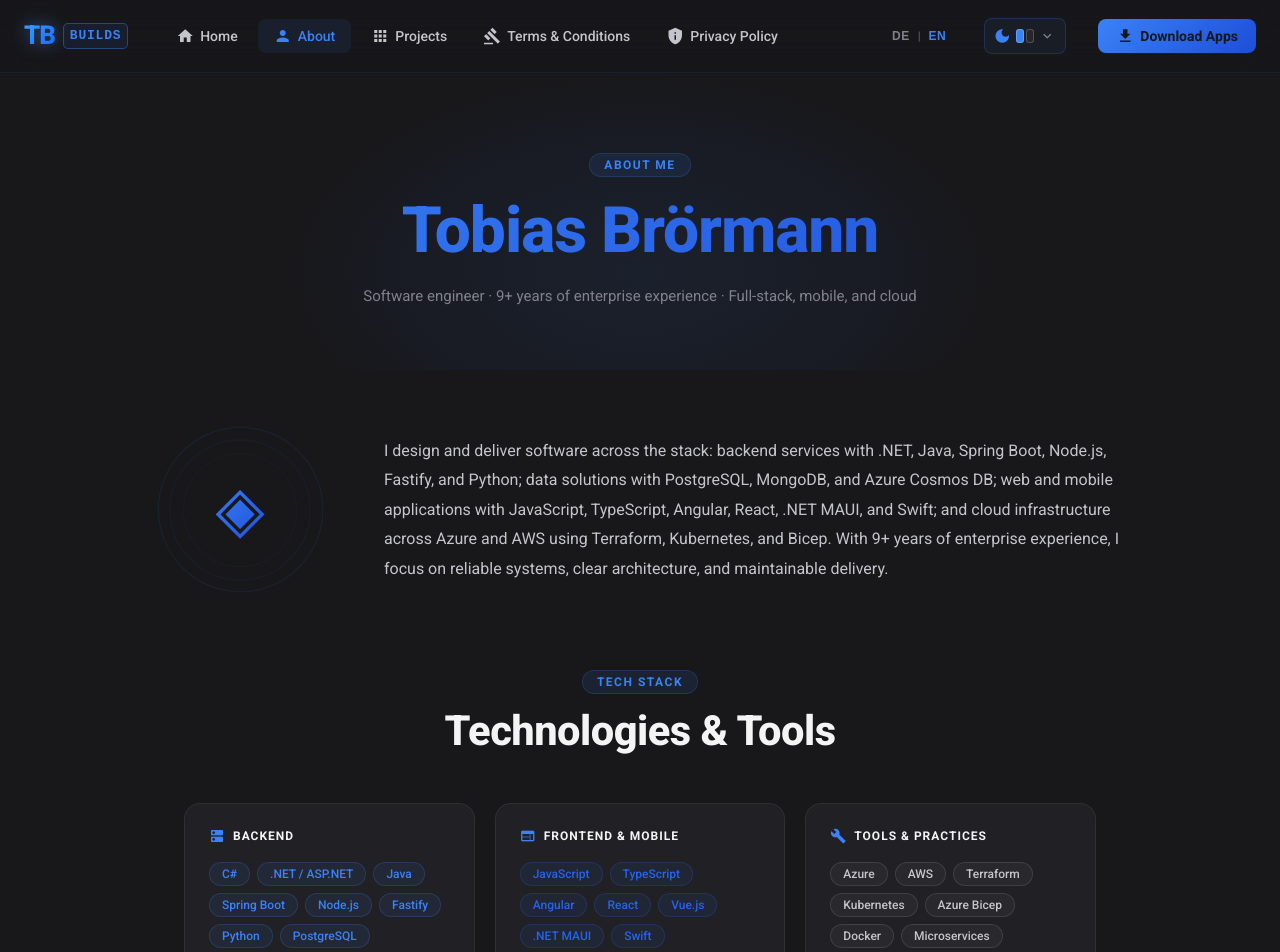
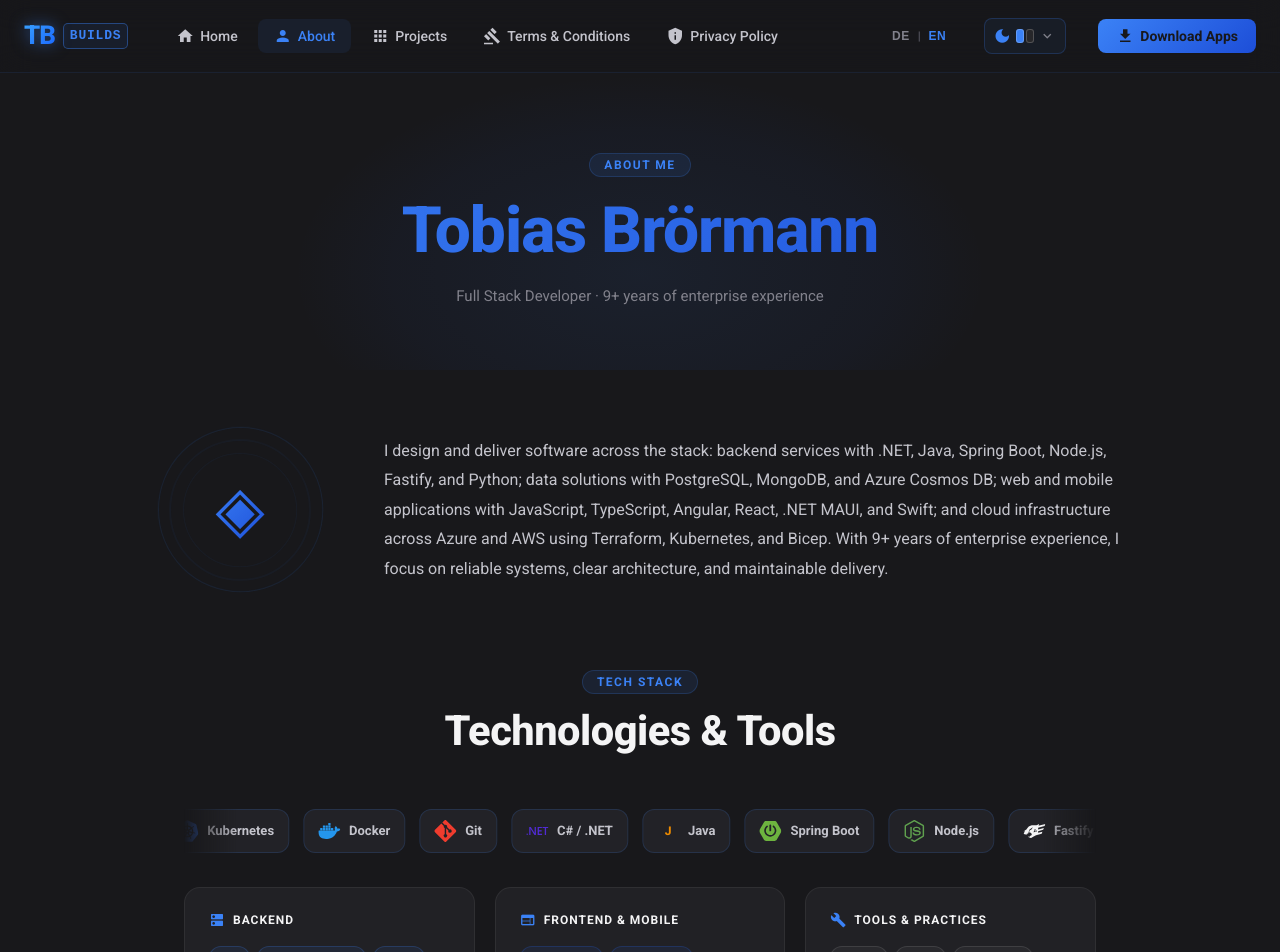
Before and after one commit to getOne21/MyPortfolioWebApp, an Angular app: page /en/about in a window 1280 px wide. Shown: the top 952 px of the page. Built offline with nearby package versions, Linux system fonts and the light colour scheme.

Commit message:
Add animated technology logo marquee to About section with accessibility support and reduced motion handling

```diff
--- a/package.json
+++ b/package.json
@@ -41,6 +41,7 @@
     "@fontsource/material-icons": "5.3.0",
     "@fontsource/roboto": "5.3.0",
     "rxjs": "~7.8.0",
+    "simple-icons": "16.35.0",
     "tslib": "^2.3.0",
     "zone.js": "~0.15.0"
   },
--- a/src/app/i18n/de.ts
+++ b/src/app/i18n/de.ts
@@ -135,12 +135,13 @@
     hero: {
       tag: 'Über mich',
       title: 'Tobias Brörmann',
-      subtitle: 'Softwareentwickler · Über 9 Jahre Enterprise-Erfahrung · Full-Stack, Mobile und Cloud',
+      subtitle: 'Full-Stack-Entwickler · Über 9 Jahre Enterprise-Erfahrung',
     },
     bio: 'Ich konzipiere und entwickle Software über den gesamten Stack hinweg: Backend-Dienste mit .NET, Java, Spring Boot, Node.js, Fastify und Python; Datenlösungen mit PostgreSQL, MongoDB und Azure Cosmos DB; Web- und Mobile-Apps mit JavaScript, TypeScript, Angular, React, .NET MAUI und Swift; sowie Cloud-Infrastruktur auf Azure und AWS mit Terraform, Kubernetes und Bicep. Mit über neun Jahren Enterprise-Erfahrung lege ich den Schwerpunkt auf zuverlässige Systeme, klare Architekturen und wartbare Lösungen.',
     stack: {
       tag: 'Tech-Stack',
       title: 'Technologien & Werkzeuge',
+      logoStripLabel: 'Technologie-Logos',
       backendTitle: 'Backend',
       frontendTitle: 'Frontend & Mobile',
       toolsTitle: 'Tools & Methoden',
--- a/src/app/i18n/en.ts
+++ b/src/app/i18n/en.ts
@@ -135,12 +135,13 @@
     hero: {
       tag: 'About Me',
       title: 'Tobias Brörmann',
-      subtitle: 'Software engineer · 9+ years of enterprise experience · Full-stack, mobile, and cloud',
+      subtitle: 'Full Stack Developer · 9+ years of enterprise experience',
     },
     bio: 'I design and deliver software across the stack: backend services with .NET, Java, Spring Boot, Node.js, Fastify, and Python; data solutions with PostgreSQL, MongoDB, and Azure Cosmos DB; web and mobile applications with JavaScript, TypeScript, Angular, React, .NET MAUI, and Swift; and cloud infrastructure across Azure and AWS using Terraform, Kubernetes, and Bicep. With 9+ years of enterprise experience, I focus on reliable systems, clear architecture, and maintainable delivery.',
     stack: {
       tag: 'Tech Stack',
       title: 'Technologies & Tools',
+      logoStripLabel: 'Technology logos',
       backendTitle: 'Backend',
       frontendTitle: 'Frontend & Mobile',
       toolsTitle: 'Tools & Practices',
--- a/src/app/i18n/translations.model.ts
+++ b/src/app/i18n/translations.model.ts
@@ -100,7 +100,7 @@
   about: {
     hero: { tag: string; title: string; subtitle: string };
     bio: string;
-    stack: { tag: string; title: string; backendTitle: string; frontendTitle: string; toolsTitle: string };
+    stack: { tag: string; title: string; logoStripLabel: string; backendTitle: string; frontendTitle: string; toolsTitle: string };
     cta: { title: string; body: string; btn: string };
   };
 
--- a/src/app/pages/about/about.html
+++ b/src/app/pages/about/about.html
@@ -34,6 +34,32 @@
       <div class="section-header">
         <span class="section-tag">{{ t().about.stack.tag }}</span>
         <h2>{{ t().about.stack.title }}</h2>
+      </div>
+
+      <div
+        class="tech-marquee"
+        [class.reduced-motion]="reducedMotion()"
+        role="region"
+        [attr.aria-label]="t().about.stack.logoStripLabel"
+      >
+        <div class="tech-marquee-track">
+          @for (copy of marqueeCopies; track copy) {
+            <div class="tech-logo-group" [attr.aria-hidden]="copy ? 'true' : null">
+              @for (tech of techLogos; track tech.name) {
+                <span class="tech-logo">
+                  @if (tech.icon; as icon) {
+                    <svg viewBox="0 0 24 24" aria-hidden="true">
+                      <path [attr.d]="icon.path" [attr.fill]="logoColor(icon.hex)"></path>
+                    </svg>
+                  } @else {
+                    <span class="tech-logo-mark" [style.color]="tech.color">{{ tech.mark }}</span>
+                  }
+                  <span>{{ tech.name }}</span>
+                </span>
+              }
+            </div>
+          }
+        </div>
       </div>
 
       <div class="stack-grid">
--- a/src/app/pages/about/about.scss
+++ b/src/app/pages/about/about.scss
@@ -157,6 +157,87 @@
   padding: 0 0 80px;
 }
 
+.tech-marquee {
+  width: 100%;
+  margin-bottom: 28px;
+  overflow: hidden;
+  mask-image: linear-gradient(90deg, transparent, #000 6%, #000 94%, transparent);
+
+  &:hover .tech-marquee-track,
+  &:focus-within .tech-marquee-track {
+    animation-play-state: paused;
+  }
+
+  &.reduced-motion {
+    overflow-x: auto;
+    mask-image: none;
+
+    .tech-marquee-track { animation: none; }
+    .tech-logo-group[aria-hidden='true'] { display: none; }
+  }
+}
+
+.tech-marquee-track {
+  display: flex;
+  width: max-content;
+  animation: tech-marquee-right 48s linear infinite;
+}
+
+.tech-logo-group {
+  display: flex;
+  align-items: center;
+  flex-shrink: 0;
+  gap: 14px;
+  list-style: none;
+  margin: 0;
+  padding: 6px 14px 6px 0;
+}
+
+.tech-logo {
+  display: inline-flex;
+  align-items: center;
+  gap: 9px;
+  padding: 10px 14px;
+  border: 1px solid color-mix(in srgb, var(--accent-1) 16%, transparent);
+  border-radius: 12px;
+  background: color-mix(in srgb, var(--bg-card) 72%, transparent);
+  color: var(--text-secondary);
+  font-size: 13px;
+  font-weight: 600;
+  white-space: nowrap;
+
+  svg {
+    width: 22px;
+    height: 22px;
+    flex: 0 0 22px;
+  }
+}
+
+.tech-logo-mark {
+  display: grid;
+  place-items: center;
+  min-width: 22px;
+  height: 22px;
+  font-size: 12px;
+  font-weight: 800;
+  letter-spacing: -0.5px;
+}
+
+@keyframes tech-marquee-right {
+  from { transform: translateX(-50%); }
+  to { transform: translateX(0); }
+}
+
+@media (prefers-reduced-motion: reduce) {
+  .tech-marquee {
+    overflow-x: auto;
+    mask-image: none;
+  }
+
+  .tech-marquee-track { animation: none; }
+  .tech-logo-group[aria-hidden='true'] { display: none; }
+}
+
 .stack-grid {
   display: grid;
   grid-template-columns: repeat(3, 1fr);
--- a/src/app/pages/about/about.ts
+++ b/src/app/pages/about/about.ts
@@ -2,7 +2,34 @@
 import { RouterLink } from '@angular/router';
 import { MatIconModule } from '@angular/material/icon';
 import { MatButtonModule } from '@angular/material/button';
+import {
+  siAngular,
+  siDocker,
+  siDotnet,
+  siFastify,
+  siGit,
+  siJavascript,
+  siKubernetes,
+  siMongodb,
+  siNodedotjs,
+  siPostgresql,
+  siPython,
+  siReact,
+  siSpringboot,
+  siSwift,
+  siTerraform,
+  siTypescript,
+  siVuedotjs,
+} from 'simple-icons';
+import { MotionPreferenceService } from '../../services/motion-preference.service';
 import { TranslationService } from '../../services/translation.service';
+
+interface TechLogo {
+  name: string;
+  icon?: { hex: string; path: string };
+  mark?: string;
+  color?: string;
+}
 
 @Component({
   selector: 'app-about',
@@ -13,9 +40,41 @@
 })
 export class About {
   private ts = inject(TranslationService);
+  private motion = inject(MotionPreferenceService);
   t = this.ts.t;
+  reducedMotion = this.motion.reduced;
 
   readonly backend  = ['C#', '.NET / ASP.NET', 'Java', 'Spring Boot', 'Node.js', 'Fastify', 'Python', 'PostgreSQL', 'MongoDB', 'Azure Cosmos DB', 'REST APIs', 'SQL'];
   readonly frontend = ['JavaScript', 'TypeScript', 'Angular', 'React', 'Vue.js', '.NET MAUI', 'Swift', 'HTML5 / CSS3', 'SCSS'];
   readonly tools    = ['Azure', 'AWS', 'Terraform', 'Kubernetes', 'Azure Bicep', 'Docker', 'Microservices', 'CI / CD', 'Agile / Scrum', 'Git'];
+
+  readonly marqueeCopies = [false, true];
+  readonly techLogos: TechLogo[] = [
+    { name: 'C# / .NET', icon: siDotnet },
+    { name: 'Java', mark: 'J', color: '#ed8b00' },
+    { name: 'Spring Boot', icon: siSpringboot },
+    { name: 'Node.js', icon: siNodedotjs },
+    { name: 'Fastify', icon: siFastify },
+    { name: 'Python', icon: siPython },
+    { name: 'PostgreSQL', icon: siPostgresql },
+    { name: 'MongoDB', icon: siMongodb },
+    { name: 'Azure Cosmos DB', mark: 'DB', color: '#0078d4' },
+    { name: 'JavaScript', icon: siJavascript },
+    { name: 'TypeScript', icon: siTypescript },
+    { name: 'Angular', icon: siAngular },
+    { name: 'React', icon: siReact },
+    { name: 'Vue.js', icon: siVuedotjs },
+    { name: '.NET MAUI', icon: siDotnet },
+    { name: 'Swift', icon: siSwift },
+    { name: 'Azure', mark: 'AZ', color: '#0078d4' },
+    { name: 'AWS', mark: 'AWS', color: '#ff9900' },
+    { name: 'Terraform', icon: siTerraform },
+    { name: 'Kubernetes', icon: siKubernetes },
+    { name: 'Docker', icon: siDocker },
+    { name: 'Git', icon: siGit },
+  ];
+
+  logoColor(hex: string): string {
+    return hex === '000000' || hex === '0F0F11' ? 'var(--text-primary)' : `#${hex}`;
+  }
 }
```
Also changed, not shown: 1 other file (tests, documents, lock files or other folders).
